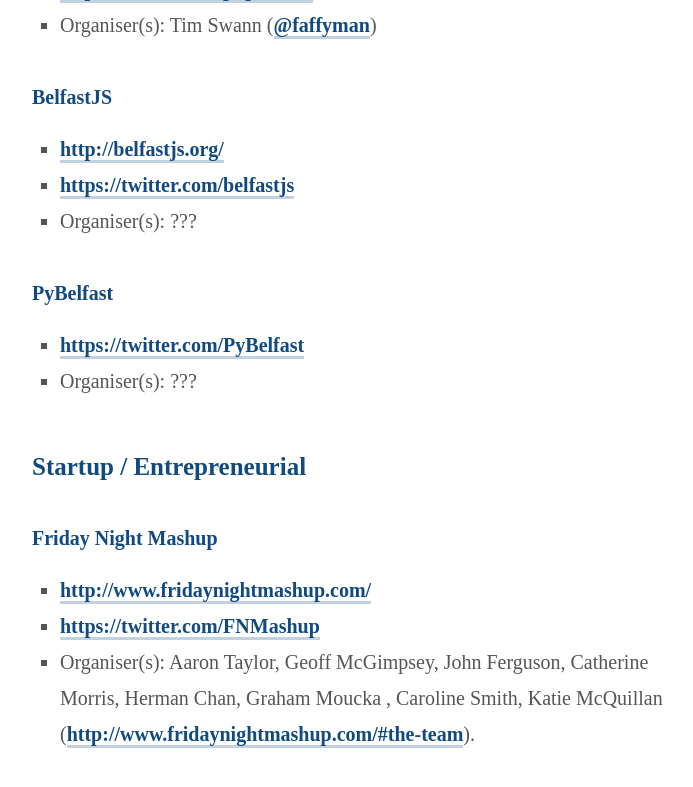
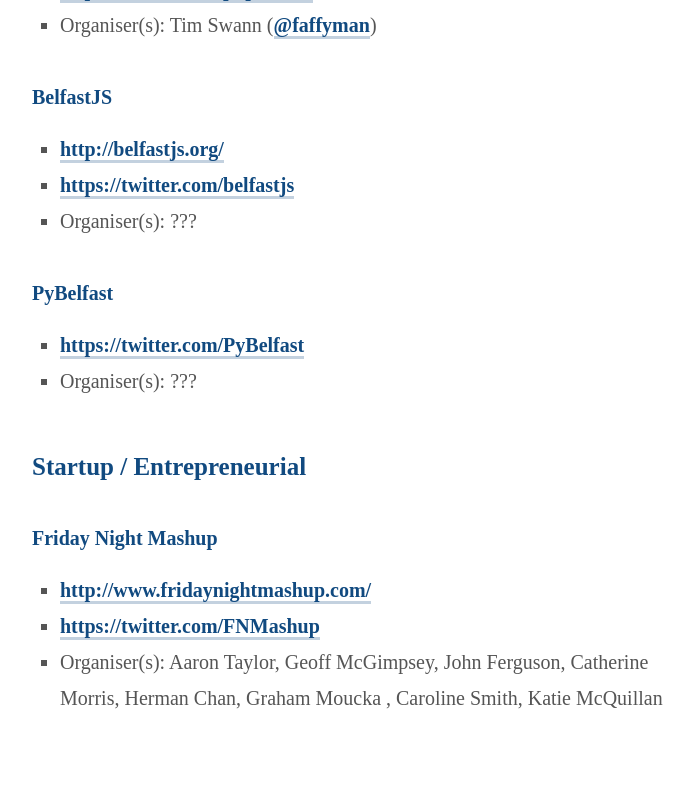
Before and after one commit to andymcmillan/andymcmillan, a Jekyll site: the page built from meetups.md, in a window 1280 px wide and 900 px high, scrolled down 1808 px. Shown: the top 787 px of the window, without its empty margins (288-981 px from the left). Built offline with Jekyll 4.4.1, drawn with Linux system fonts in a browser that asks for light colours; Markdown is read by kramdown in place of the engine named in the settings; some of the changed lines change nothing that is shown.

Commit message:
Update meetups.md

```diff
--- a/meetups.md
+++ b/meetups.md
@@ -60,4 +60,4 @@
 ### Friday Night Mashup
 * [http://www.fridaynightmashup.com/](http://www.fridaynightmashup.com/)
 * [https://twitter.com/FNMashup](https://twitter.com/FNMashup)
-* Organiser(s): Aaron Taylor, Geoff McGimpsey, John Ferguson, Catherine Morris, Herman Chan, Graham Moucka , Caroline Smith, Katie McQuillan ([http://www.fridaynightmashup.com/#the-team](http://www.fridaynightmashup.com/#the-team)).
+* Organiser(s): Aaron Taylor, Geoff McGimpsey, John Ferguson, Catherine Morris, Herman Chan, Graham Moucka , Caroline Smith, Katie McQuillan
```
